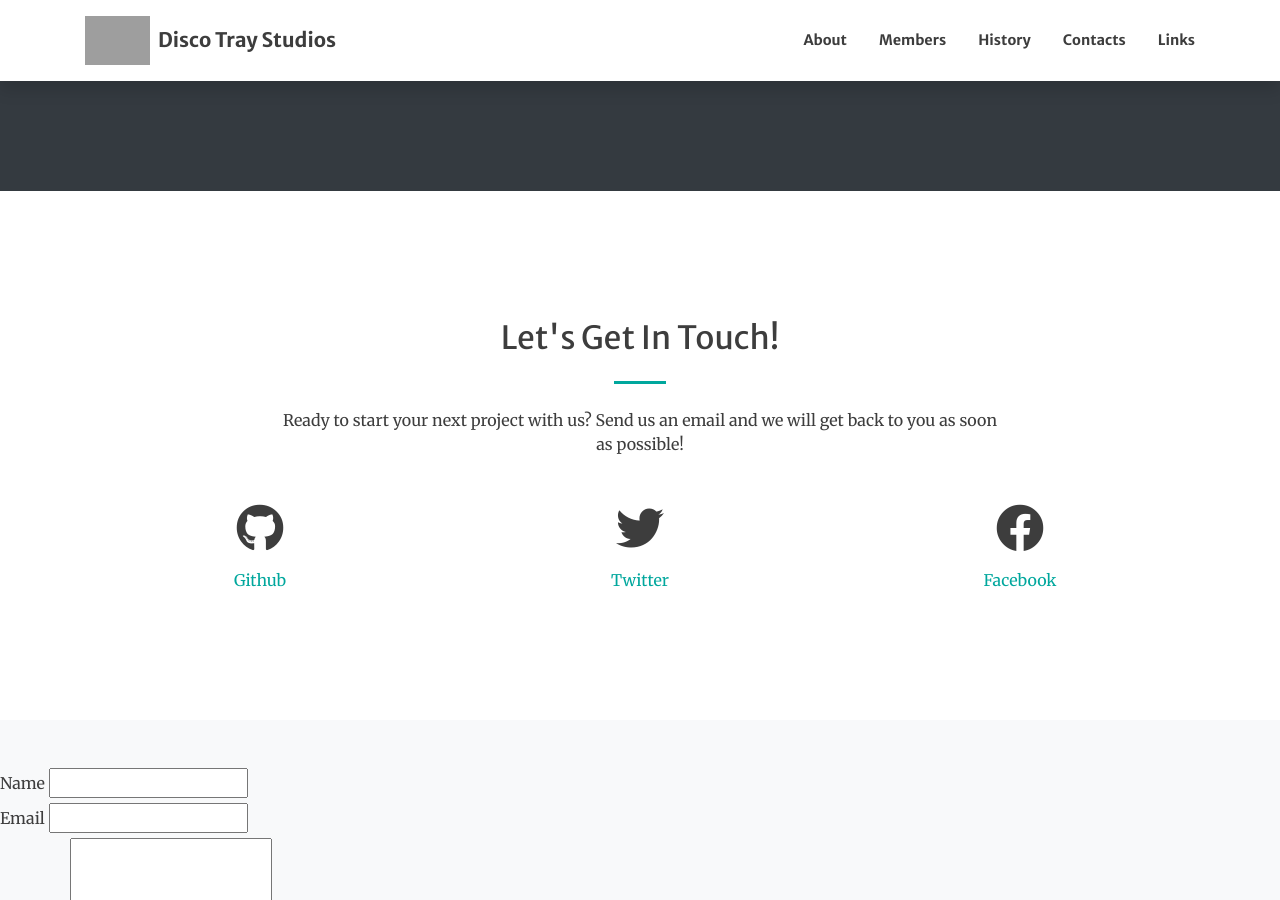
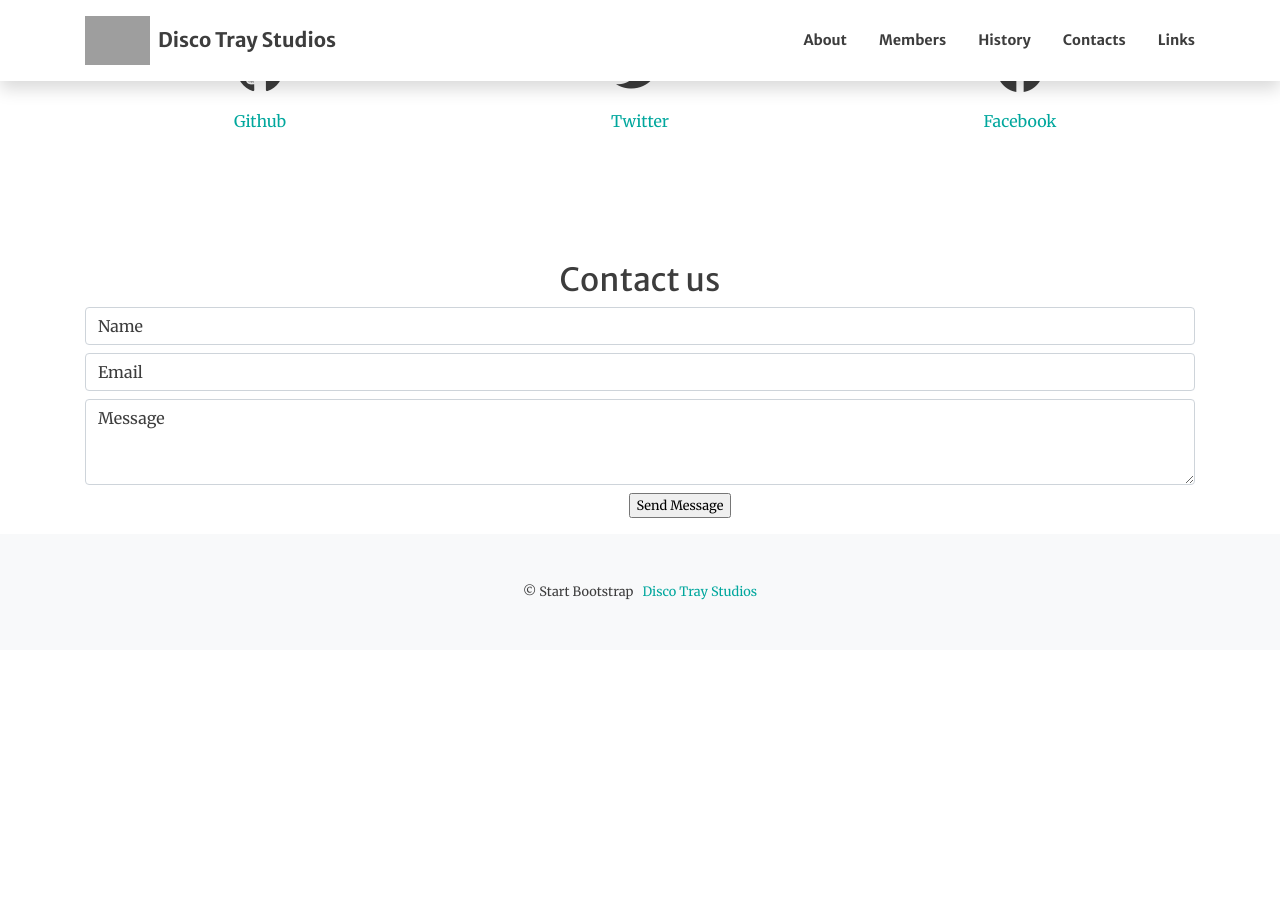
Before and after one commit to souvorinkg/discotraystudios.github.io, a Jekyll site: the page built from index.md, in a window 1280 px wide and 900 px high, scrolled down 4338 px. Built offline with Jekyll 4.4.1, drawn with Linux system fonts in a browser that asks for light colours; nearby versions of some CDN libraries; after the commit the page ends 4988 px from its top, so only the background shows below that; some of the changed lines change nothing that is shown; grey boxes are pictures that could not be loaded.

Commit message:
styled contact us section

```diff
--- a/_data/footer.yml
+++ b/_data/footer.yml
@@ -1,5 +1,5 @@
 copyright: '&copy; Start Bootstrap'
 links:
-  - text: Creative
+  - text: Disco Tray Studios
     url: 'https://startbootstrap.com/themes/creative/'
     new_window: true
--- a/_includes/contact.html
+++ b/_includes/contact.html
@@ -18,3 +18,27 @@
     </div>
   </div>
 </section>
+
+  <section class="container small text-center text-muted">
+    <h2 class="mb-2">Contact us</h1>
+   <section>
+    <form method="POST" action="https://api.slapform.com/discotraystudios@gmail.com">
+      <div class="field mb-2">
+        <!-- <label for="name">Name</label> -->
+        <input placeholder="Name" class="form-control" type="text" name="name" id="name" />
+      </div>
+      <div class="field mb-2">
+        <!-- <label for="email">Email</label> -->
+        <input placeholder="Email" class="form-control" type="email" name="slap_replyto" id="email" />
+      </div>
+      <div class="field mb-2">
+        <!-- <label for="message">Message</label> -->
+        <textarea placeholder="Message" class="form-control" name="message" id="message" rows="3"></textarea>
+      </div>
+      <ul class="actions">
+        <ul><input type="submit" value="Send Message" /></li>
+      </ul>
+      <!--<input type="hidden" name="slap_redirect" value="{{site.url}}{{site.slapform_thankyou_page}}" />  -->
+    </form>
+  </section>
+</section>
--- a/_includes/footer.html
+++ b/_includes/footer.html
@@ -1,4 +1,4 @@
-<!-- no footer at all!
+
 <footer class="bg-light py-5">
   <div class="container">
     <div class="small text-center text-muted">
@@ -11,38 +11,4 @@
       {% endfor %}
     </div>
   </div>
-</footer> -->
-
-
-
-
-
-<footer class="bg-light py-5">
-<!-- <footer id="footer"> -->
-  <!-- <form method="POST"
-  action="https://api.slapform.com/discotraystudios@gmail.com">
-  <input type="email" name="email">
-  <textarea type="text" name="message"></textarea>
-  <button type="submit">Submit</button>
-</form> -->
-   <section>
-    <form method="POST" action="https://api.slapform.com/discotraystudios@gmail.com">
-      <div class="field">
-        <label for="name">Name</label>
-        <input type="text" name="name" id="name" />
-      </div>
-      <div class="field">
-        <label for="email">Email</label>
-        <input type="email" name="slap_replyto" id="email" />
-      </div>
-      <div class="field">
-        <label for="message">Message</label>
-        <textarea name="message" id="message" rows="3"></textarea>
-      </div>
-      <ul class="actions">
-        <ul><input type="submit" value="Send Message" /></li>
-      </ul>
-      <!--<input type="hidden" name="slap_redirect" value="{{site.url}}{{site.slapform_thankyou_page}}" />  -->
-    </form>
-  </section>
 </footer>
--- a/index.md
+++ b/index.md
@@ -35,48 +35,6 @@ sections:
         icon: fa-gem text-info
         image: assets/img/logo500.png
         url: http://127.0.0.1:4000/creative-theme-jekyll-new/elements
-
-  - type: portfolio.html
-    # this section has always ID 'portfolio'
-    section_id: portfolio
-    background_style: bg-dark
-    projects:
-      - title: My Life In Months
-        text: Make a graph of your life throughout the months!
-        # the images are located in:
-        # img/portfolio/fullsize
-        # img/portfolio/thumbnails
-        icon: 1.jpg
-        url: '#https://discotraystudios.github.io/my-life-in-months/'
-      - title: Project 2
-        text: This is a very short project description.
-        icon: 2.jpg
-        url: http://127.0.0.1:4000/creative-theme-jekyll-new/elements
-      - title: Project 3
-        text: This is a very short project description.
-        icon: 3.jpg
-        url: '#'
-      - title: Project 4
-        text: This is a very short project description.
-        icon: 4.jpg
-        url: '#'
-      - title: Project 5
-        text: This is a very short project description.
-        icon: 5.jpg
-        url: '#'
-      - title: Project 6
-        text: This is a very short project description.
-        icon: 6.jpg
-        url: '#'
-        link: http://127.0.0.1:4000/creative-theme-jekyll-new/elements
-
-  # - type: aside.html
-  #   section_id: aside
-  #   title: Free Download at Start Bootstrap!
-  #   actions:
-  #     - title: Download Now!
-  #       url: https://startbootstrap.com/themes/creative/
-  #       class: btn-light
 
   - type: members.html
     section_id: members
```
